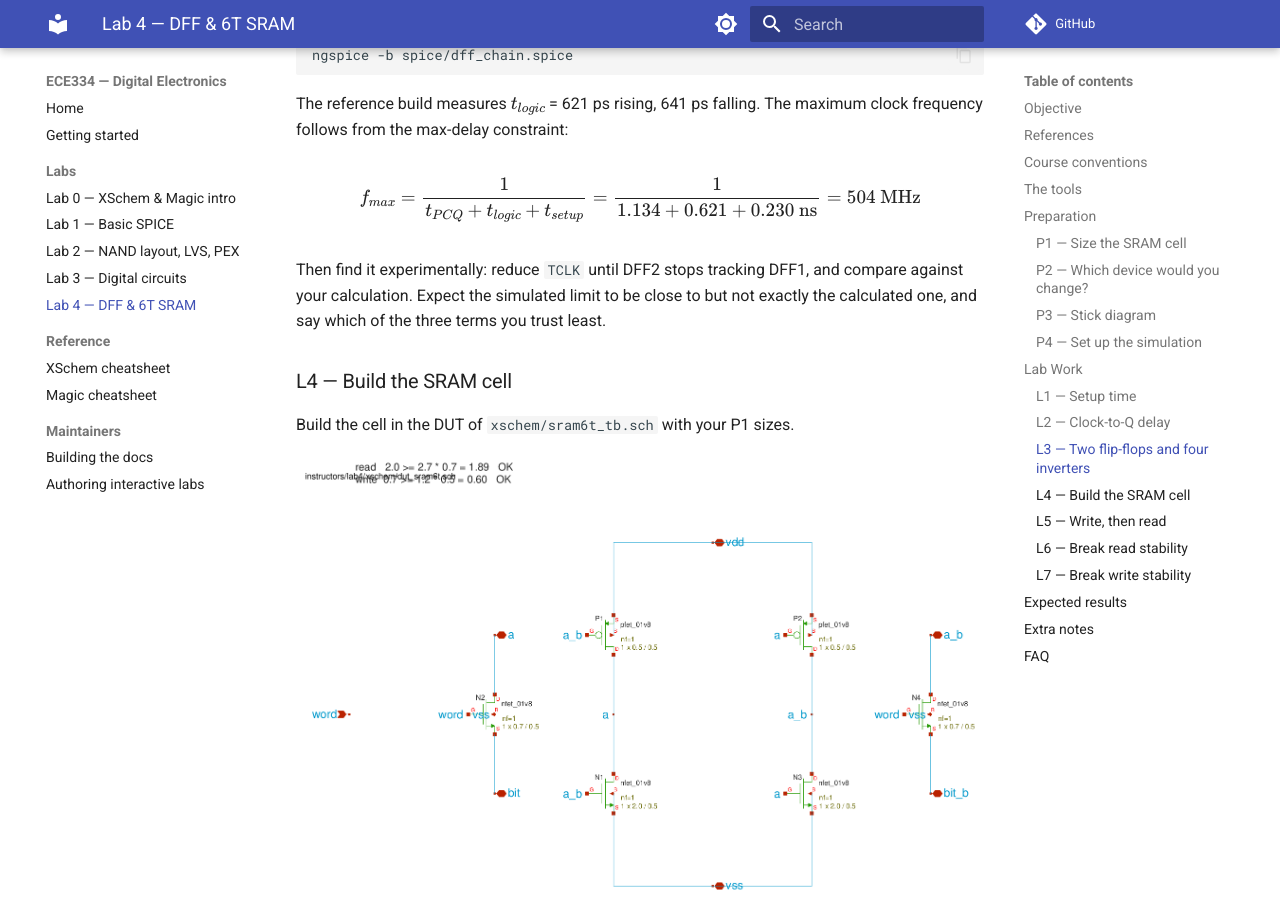
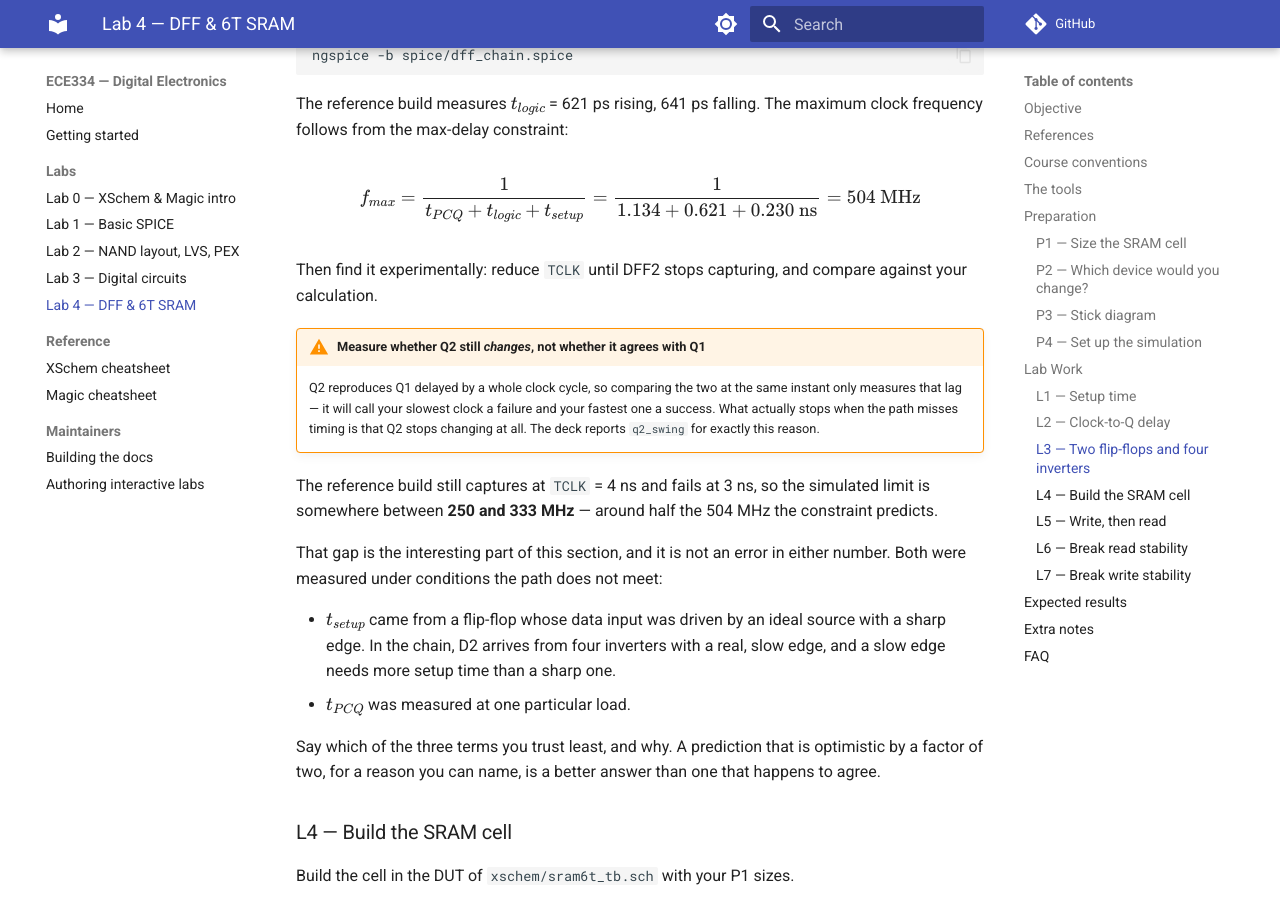
Before and after one commit to uoftasic/ece334-docs, an MkDocs documentation site: the page built from docs/labs/lab4/index.md, in a window 1280 px wide and 900 px high, scrolled down 4667 px. Built offline with MkDocs 1.6.1 and Material for MkDocs 9.7.7, drawn with Linux system fonts in a browser that asks for light colours; comment, search, counter and statistics services are not loaded.

Commit message:
docs: correct the Lab 4 f_max expectation with the measured result
The manual said to expect the simulated clock limit "close to but not exactly"
the calculated 504 MHz. Measured, the reference path still captures at
TCLK = 4 ns and fails at 3 ns, so the real limit is 250-333 MHz -- around half.

The gap is not an error in either number, and the section now says why: t_setup
was measured with an ideal sharp-edged data source, while D2 arrives from four
inverters with a slow edge, and a slow edge needs more setup time. Also adds a
warning against the comparison that looks obvious and is wrong -- checking
whether Q2 agrees with Q1 at an instant, when Q2 lags by a full clock cycle by
construction.

```diff
--- a/docs/labs/lab4/index.md
+++ b/docs/labs/lab4/index.md
@@ -150,10 +150,31 @@ maximum clock frequency follows from the max-delay constraint:
 $$f_{max} = \frac{1}{t_{PCQ} + t_{logic} + t_{setup}}
 = \frac{1}{1.134 + 0.621 + 0.230\ \mathrm{ns}} = 504\ \mathrm{MHz}$$
 
-Then find it experimentally: reduce `TCLK` until DFF2 stops tracking DFF1, and
-compare against your calculation. Expect the simulated limit to be close to but
-not exactly the calculated one, and say which of the three terms you trust
-least.
+Then find it experimentally: reduce `TCLK` until DFF2 stops capturing, and
+compare against your calculation.
+
+!!! warning "Measure whether Q2 still *changes*, not whether it agrees with Q1"
+    Q2 reproduces Q1 delayed by a whole clock cycle, so comparing the two at
+    the same instant only measures that lag — it will call your slowest clock a
+    failure and your fastest one a success. What actually stops when the path
+    misses timing is that Q2 stops changing at all. The deck reports
+    `q2_swing` for exactly this reason.
+
+The reference build still captures at `TCLK` = 4 ns and fails at 3 ns, so the
+simulated limit is somewhere between **250 and 333 MHz** — around half the
+504 MHz the constraint predicts.
+
+That gap is the interesting part of this section, and it is not an error in
+either number. Both were measured under conditions the path does not meet:
+
+- $t_{setup}$ came from a flip-flop whose data input was driven by an ideal
+  source with a sharp edge. In the chain, D2 arrives from four inverters with a
+  real, slow edge, and a slow edge needs more setup time than a sharp one.
+- $t_{PCQ}$ was measured at one particular load.
+
+Say which of the three terms you trust least, and why. A prediction that is
+optimistic by a factor of two, for a reason you can name, is a better answer
+than one that happens to agree.
 
 ### L4 — Build the SRAM cell
 
```
Also changed, not shown: docs/labs/lab4/images/05-sram6t-cell.png.
